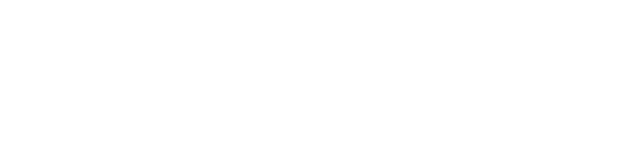
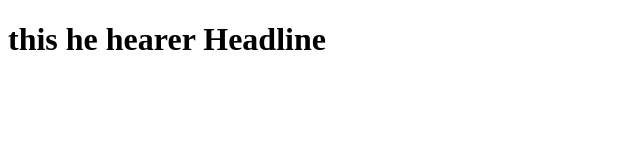
Before and after one commit to Aamir1512/forLearning, a plain HTML site: page header.html in a window 1280 px wide. Shown: the whole page, without its empty margins (0-640 px from the left). Drawn offline with Linux system fonts and the light colour scheme.

Commit message:
tihs is y second commit

```diff
--- a/header.html
+++ b/header.html
@@ -7,6 +7,6 @@
     <title>This is hearer</title>
 </head>
 <body>
-
+    <h1>this he hearer Headline</h1>
 </body>
 </html>
```
